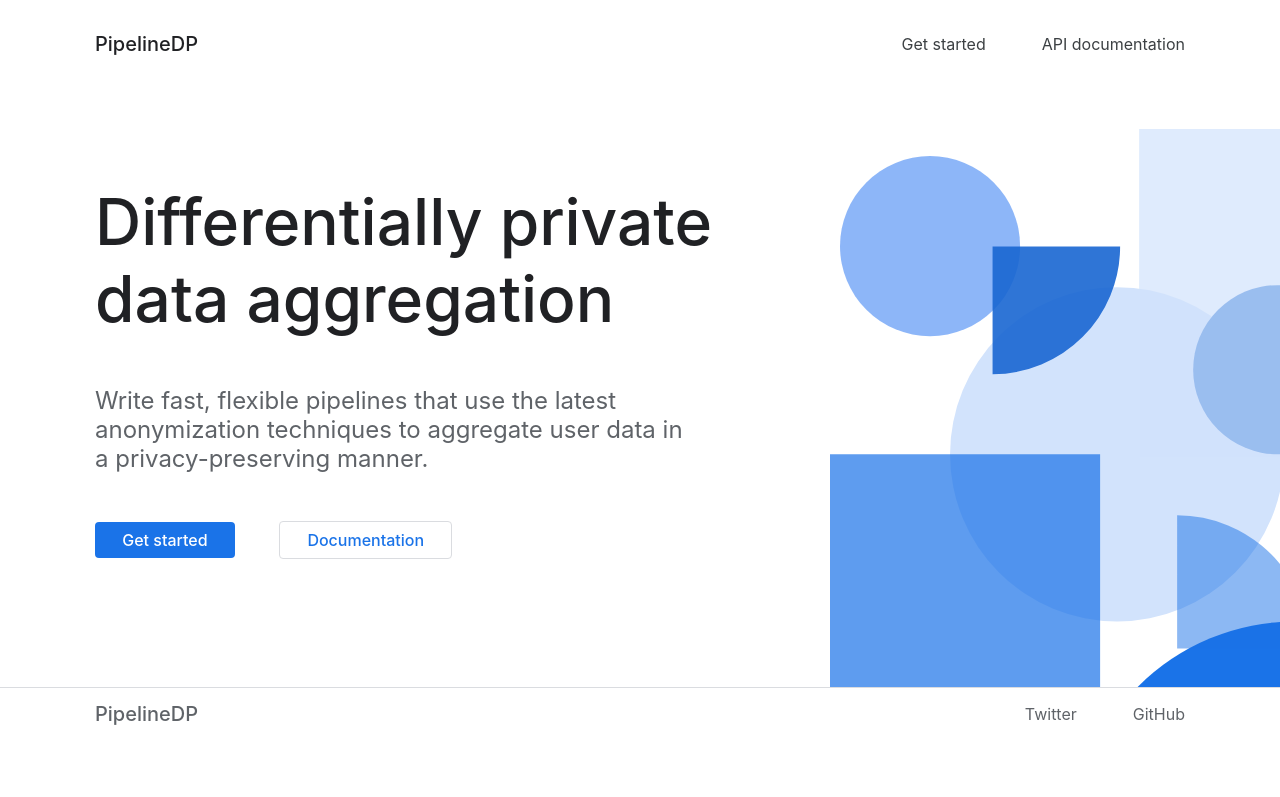
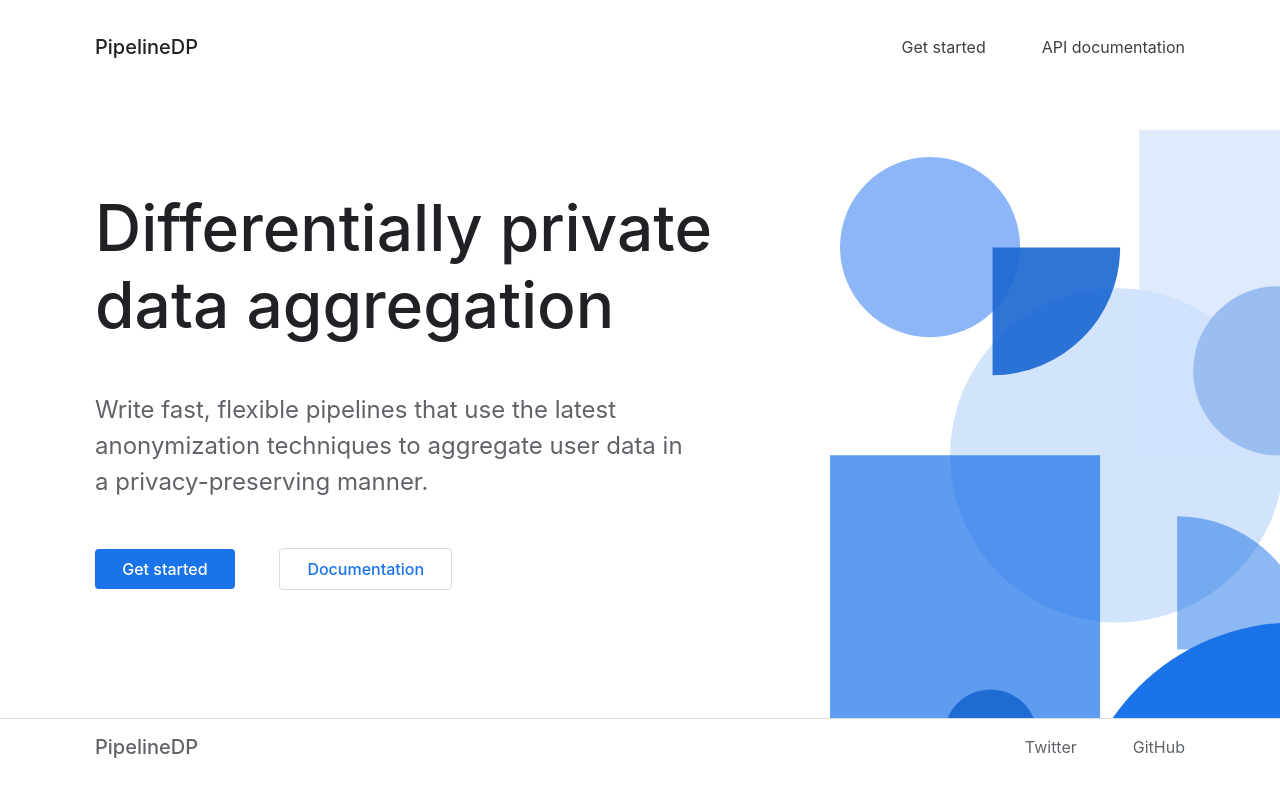
Before and after one commit to OpenMined/PipelineDP, a Jekyll site: the page built from index.html, in a window 1280 px wide. Shown: the top 797 px of the page. Built offline with Jekyll 4.4.1, drawn with Linux system fonts in a browser that asks for light colours.

Commit message:
Set body background color and line height

```diff
--- a/_sass/_base.scss
+++ b/_sass/_base.scss
@@ -11,6 +11,7 @@
 }
 
 body {
+  background-color: #fff;
   font-family:
     -apple-system,
     BlinkMacSystemFont,
@@ -24,5 +25,6 @@
     noto,
     arial,
     sans-serif;
+  line-height: 1.5;
   margin: 0;
 }
```
